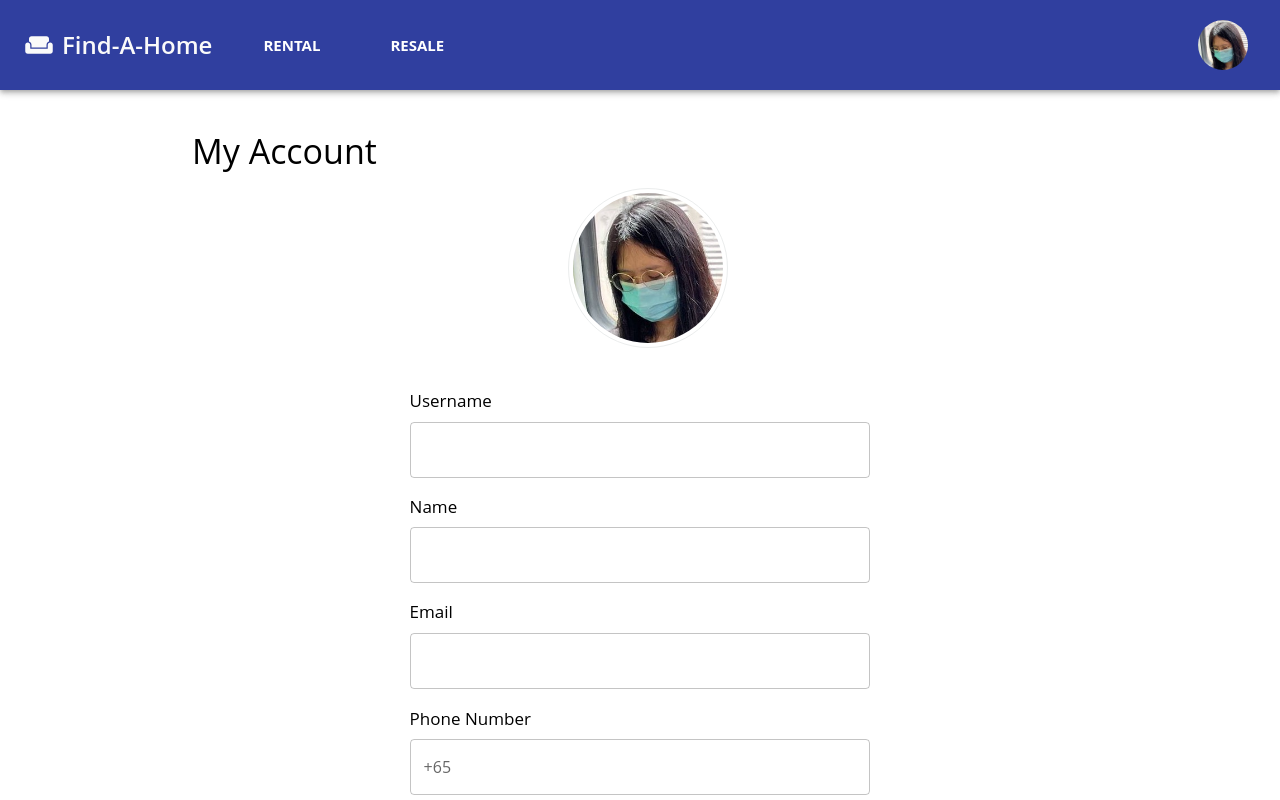
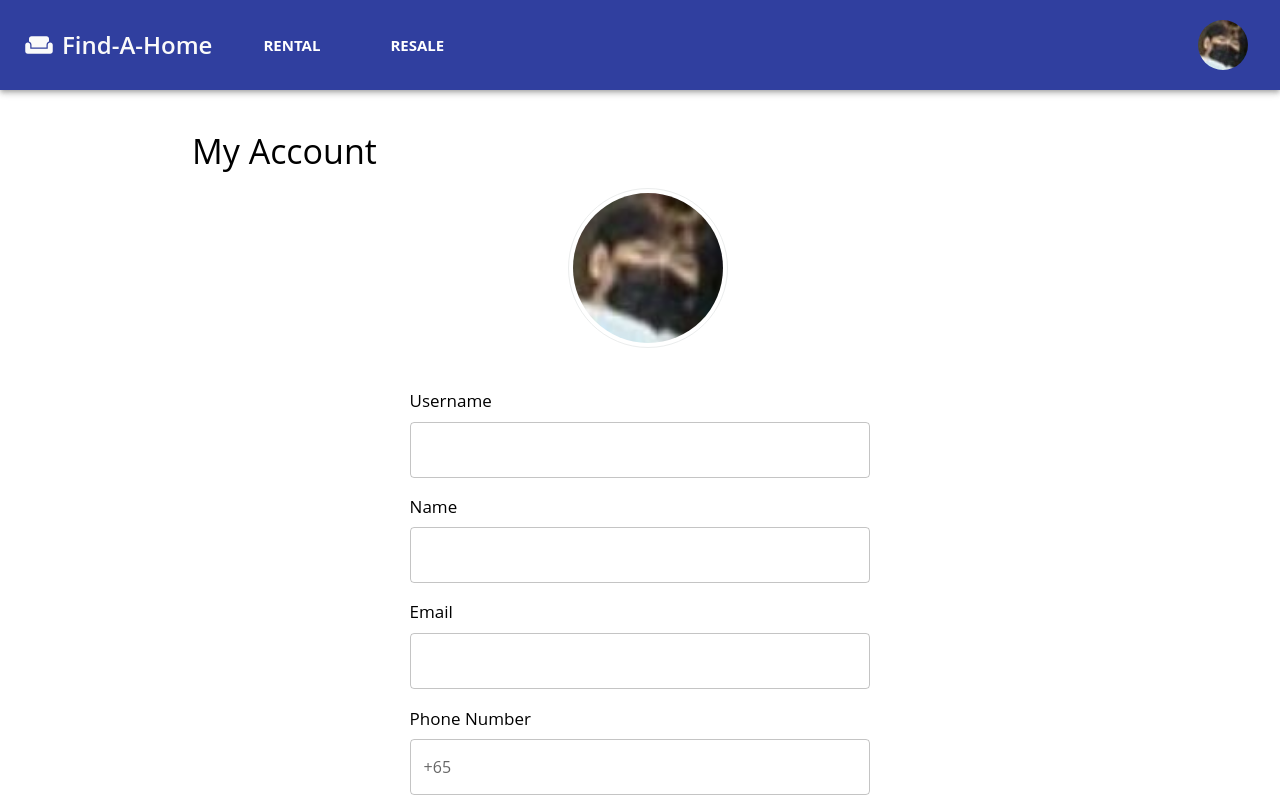
Before and after one commit to yekai11/2103-timetogoDB, a React (Create React App) app in the folder timetogodb/: page /profile in a window 1280 px wide. Shown: the top 800 px of the page. Built offline with nearby package versions, Linux system fonts and the light colour scheme.

Commit message:
Changing avatars
pepelaff

```diff
--- a/timetogodb/src/Components/Header/HeaderComponent.jsx
+++ b/timetogodb/src/Components/Header/HeaderComponent.jsx
@@ -15,6 +15,7 @@ import {
 } from "@mui/material";
 import WeekendIcon from "@mui/icons-material/Weekend";
 import avatar from "../../assets/avatar.jpg";
+import avatar2 from "../../assets/avatar2.jpg";
 
 // const isRoleSeller = window.localStorage.getItem("isRoleSeller");
 
@@ -116,7 +117,7 @@ export default function Header() {
           <Box sx={{ flexGrow: 0 }}>
             <Tooltip title="Account">
               <IconButton onClick={handleOpenUserMenu}>
-                <Avatar sx={{ width: 50, height: 50 }} src={avatar} />
+                <Avatar sx={{ width: 50, height: 50 }} src={avatar2} />
               </IconButton>
             </Tooltip>
             <Menu
--- a/timetogodb/src/Components/ProfilePage.jsx
+++ b/timetogodb/src/Components/ProfilePage.jsx
@@ -18,6 +18,7 @@ import {
 } from "@mui/material";
 import Header from "../Components/Header/HeaderComponent";
 import avatar from "../assets/avatar.jpg";
+import avatar2 from "../assets/avatar2.jpg";
 import ErrorIcon from "@mui/icons-material/Error";
 
 //const url for easy changing of api links
@@ -216,7 +217,7 @@ export default function ProfilePage() {
                   width: 150,
                   height: 150,
                 }}
-                src={avatar}
+                src={avatar2}
               />
             </Box>
             <Typography sx={{ fontSize: 25, fontWeight: 300 }}>
```
Also changed, not shown: timetogodb/src/assets/avatar2.jpg (added).
